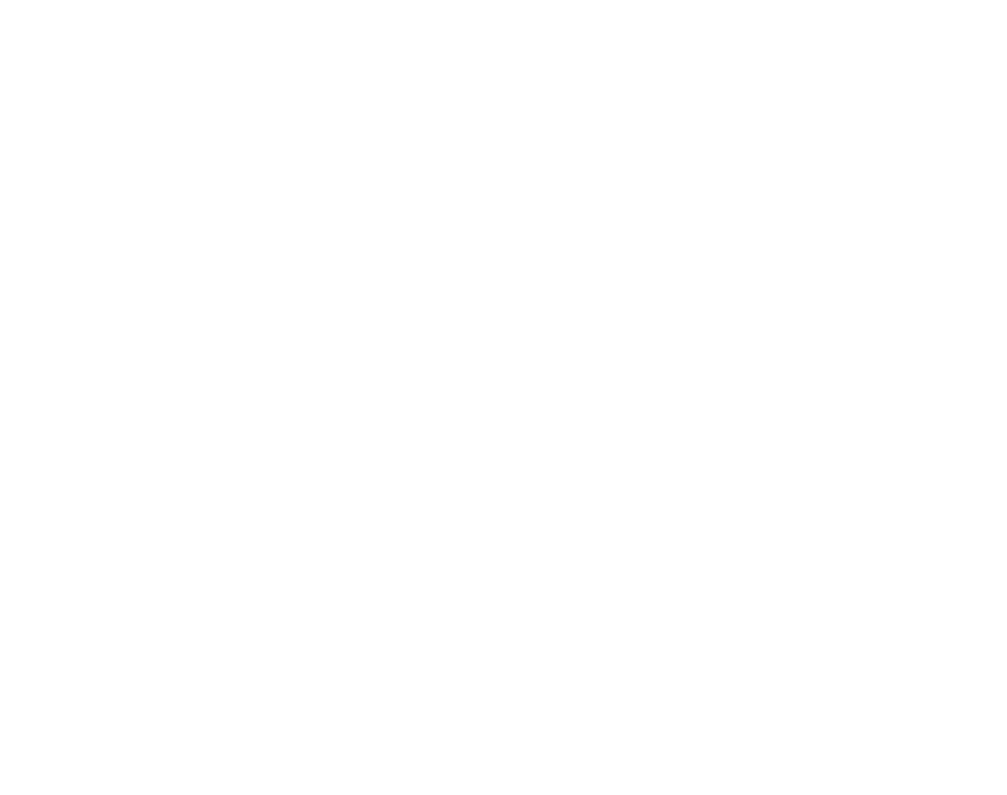
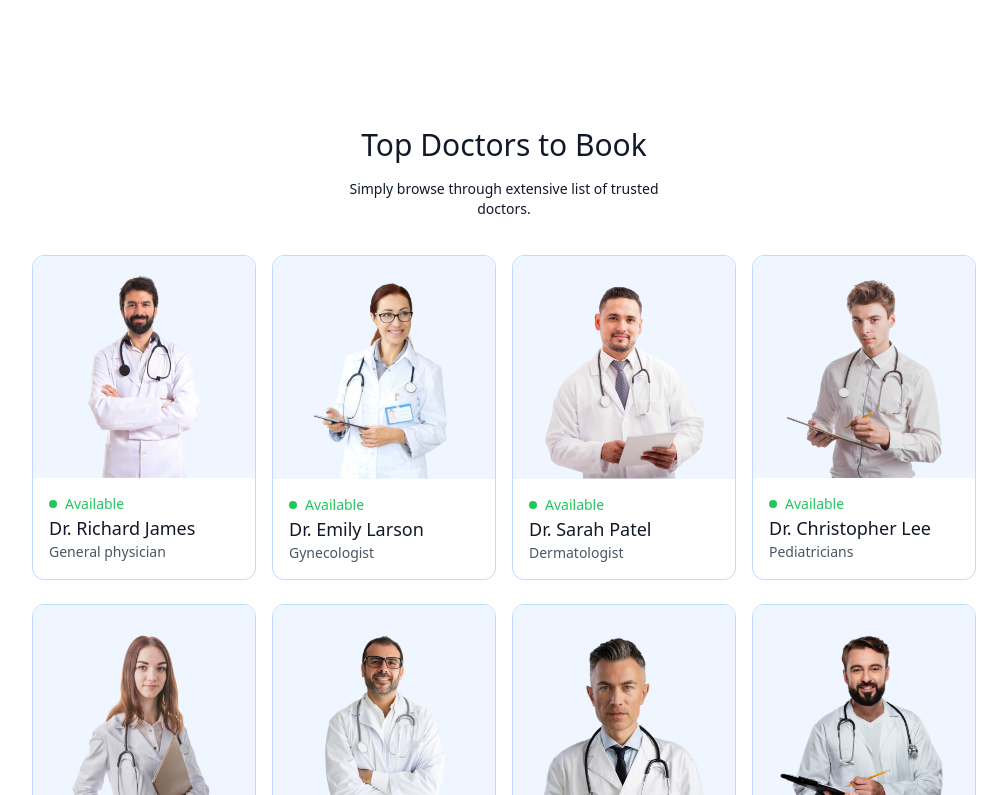
Before and after one commit to mariamkhan33000/Doctor-Appointment, a React (Vite) app in the folder frontend/: page / in a window 1280 px wide. Shown: the part 1005-1800 px from the top of the page, without its empty margins (136-1143 px from the left). Before the commit the page ends 1068 px from the top, so only its background shows below. Built offline with nearby package versions, Linux system fonts and the light colour scheme.

Commit message:
Top Doctor UI

```diff
--- /dev/null
+++ b/frontend/src/components/TopDoctors.jsx
@@ -0,0 +1,33 @@
+import React from 'react'
+import { doctors } from '../assets/assets'
+import { useNavigate } from 'react-router-dom'
+
+const TopDoctors = () => {
+
+    const navigate = useNavigate()
+  return (
+    <div className='flex flex-col items-center gap-4 my-16 text-gray-900 md:mx-10'>
+        <h1 className='text-3xl font-medium'>Top Doctors to Book</h1>
+        <p className='sm:w-1/3 text-center text-sm'>Simply browse through extensive list of trusted doctors.</p>
+        <div className='w-full grid grid-cols-auto gap-4 pt-5 gap-y-6 px-3 sm:px-0'>
+            {
+                doctors.slice(0,10).map((item, index) => (
+                    <div onClick={() => navigate(`/appointment/${item._id}`)} className='border border-blue-200 rounded-xl overflow-hidden cursor-pointer hover:translate-y-[-10px] transition-all duration-500' key={index}>
+                        <img src={item.image} alt="" className='bg-blue-50' />
+                        <div className='p-4'>
+                            <div className='flex items-center gap-2 text-sm text-center text-green-500'>
+                                <p className='w-2 h-2 bg-green-500 rounded-full'></p><p>Available</p>
+                            </div>
+                            <p className='text-gray-900 text-lg font-medium'>{item.name}</p>
+                            <p className='text-gray-600 text-sm'>{item.speciality}</p>
+                        </div>
+                    </div>
+                ))
+            }
+        </div>
+        <button className='bg-blue-100 text-gray-600 px-12 py-3 rounded-full'>more</button>
+    </div>
+  )
+}
+
+export default TopDoctors
--- a/frontend/src/pages/Home.jsx
+++ b/frontend/src/pages/Home.jsx
@@ -1,12 +1,14 @@
 import React from 'react'
 import Header from '../components/Header'
 import SpecialityMenu from '../components/SpecialityMenu'
+import TopDoctors from '../components/TopDoctors'
 
 const Home = () => {
   return (
     <div>
       <Header/>
       <SpecialityMenu/>
+      <TopDoctors/>
     </div>
   )
 }
--- a/frontend/tailwind.config.js
+++ b/frontend/tailwind.config.js
@@ -8,6 +8,9 @@ export default {
     extend: {
       colors: {
         primary : "#5f6FFF"
+      },
+      gridTemplateColumns : {
+        'auto' : 'repeat(auto-fill, minmax(200px, 1fr))'
       }
     },
   },
```
